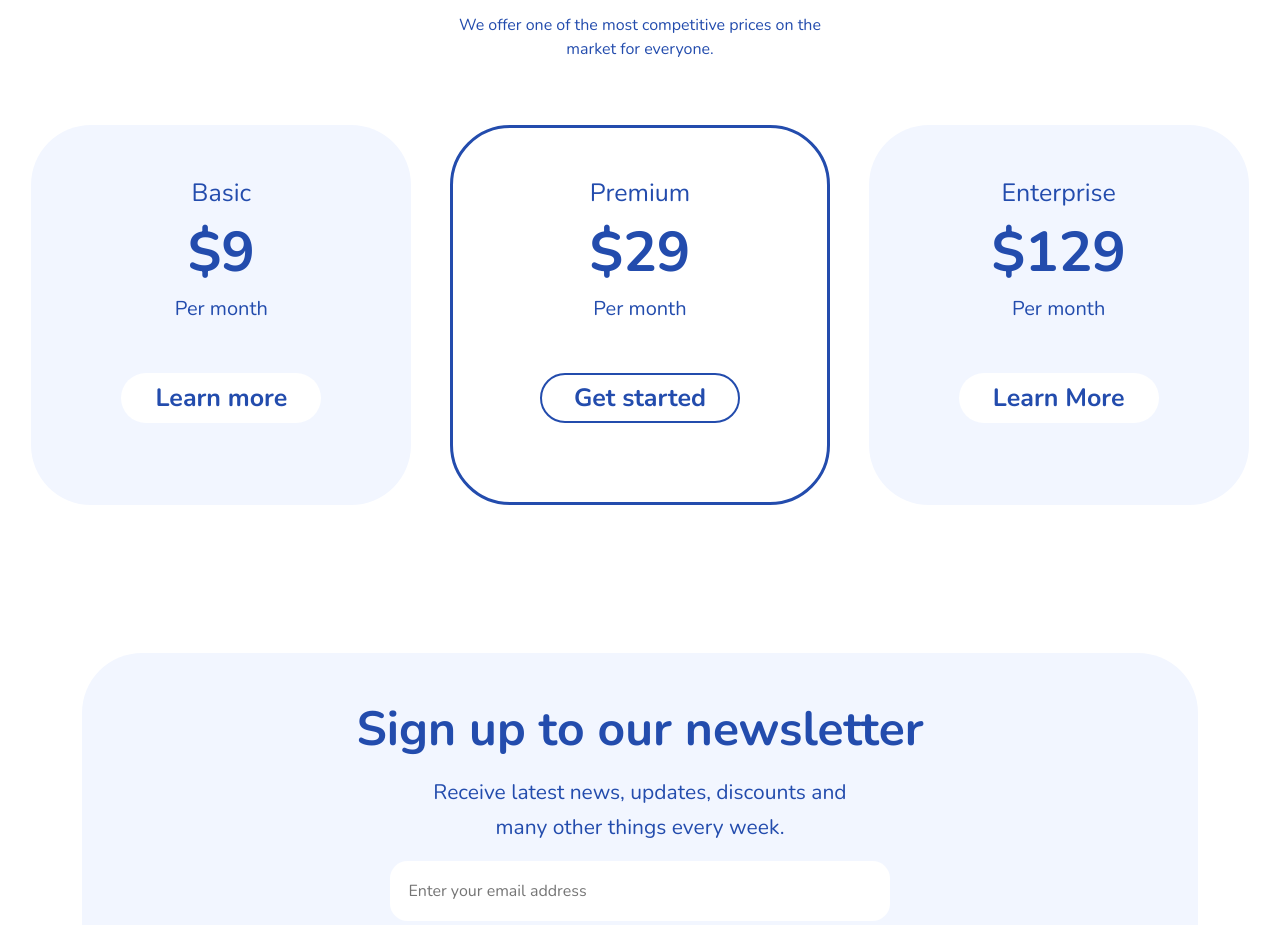
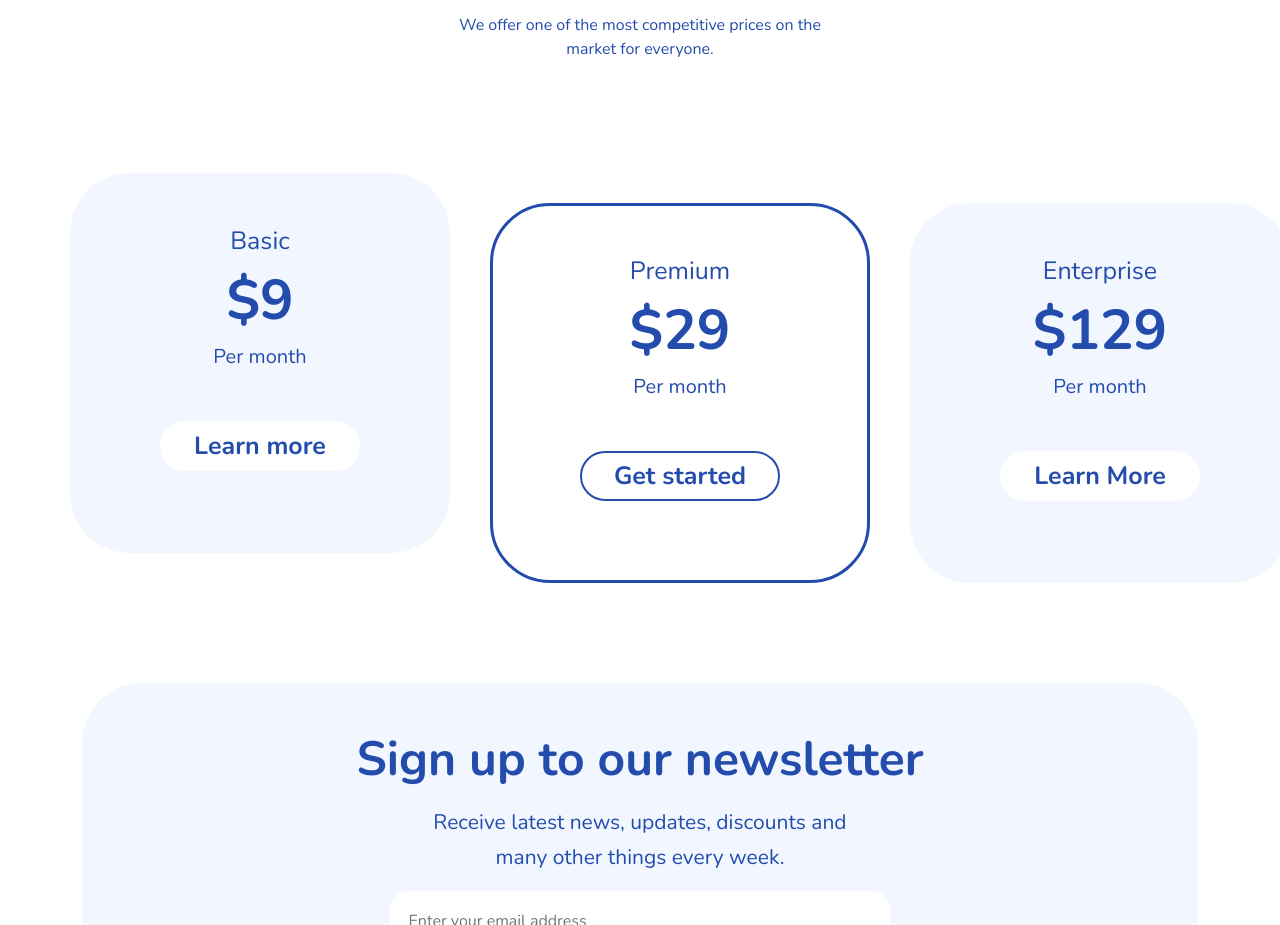
Before and after one commit to normndakbr/fwdb_fp4_002, a plain HTML site: page index.html in a window 1280 px wide. Shown: the part 3441-4366 px from the top of the page. Drawn offline with nearby package versions, Linux system fonts and the light colour scheme.

Commit message:
Edit Card Pricing

```diff
--- a/index.html
+++ b/index.html
@@ -164,8 +164,11 @@
       <h1 class="display-5 fw-bold text-center" style="color: #234CAD;">Explore our simple pricing</h1>
       <p class="fs-6 text-center mt-2" style="color: #234CAD;">We offer one of the most competitive prices on the
         <br> market for everyone.</p>
+    </div>
+  </div>
+  <div class="container-fluid price">
 
-      <div class="d-flex justify-content-around mt-5">
+    <div class="row mt-5 order-md-1">
       <div class="card-pricing">
         <h1 class="txt-title mt-5">Basic</h1>
         <h1 class="txt-price mt-3">$9</h1>
@@ -174,7 +177,7 @@
           <button class="btn-pricing"><a href="">Learn more</a></button>
         </div>
       </div>
-        <div class="card-pricing2">
+      <div class="card-pricing2 order-md-2">
         <h1 class="txt-title mt-5">Premium</h1>
         <h1 class="txt-price mt-3">$29</h1>
         <p class="txt-month mt-3">Per month</p>
@@ -182,7 +185,7 @@
           <button class="btn-pricing2"><a href="">Get started</a></button>
         </div>
       </div>
-        <div class="card-pricing">
+      <div class="card-pricing order-md-3">
         <h1 class="txt-title mt-5">Enterprise</h1>
         <h1 class="txt-price mt-3">$129</h1>
         <p class="txt-month mt-3">Per month</p>
@@ -192,7 +195,7 @@
       </div>
     </div>
   </div>
-  </div>
+  <!-- </div> -->
 
   <!-- Section D 1 Umam -->
   <div class="container" id="contact">
--- a/style.css
+++ b/style.css
@@ -111,16 +111,23 @@ body {
 
 }
 
+.price {
+    align-items: center;
+    margin-left: 30px;
+}
+
 .card-pricing {
     background-image: url('assets/img/Card\ Background.svg');
     width: 380px;
     height: 380px;
+    margin-left: 40px;
 }
 
 .card-pricing2 {
     background-image: url('assets/img/Stroke.svg');
     width: 380px;
     height: 380px;
+    margin-left: 40px;
 }
 
 .txt-title {
@@ -273,3 +280,23 @@ body {
     color: #234CAD;
 
 }
+
+@media (min-width: 768px) {
+    .order-md-3 {
+        margin-top: 30px;
+    }
+
+    .order-md-2 {
+        margin-top: 30px;
+    }
+}
+
+@media (min-width: 500px) {
+    .order-md-2 {
+        margin-top: 30px;
+    }
+
+    .order-md-3 {
+        margin-top: 30px;
+    }
+}
```
Lines whose indentation alone changed are shown as unchanged.
